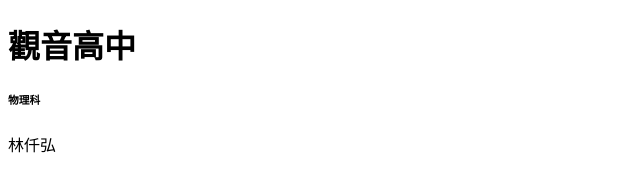
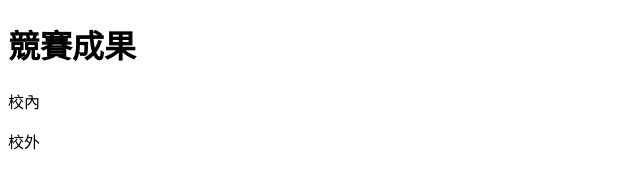
Before and after one commit to 30311Yu/Competition-results, a plain HTML site: page index.html in a window 1280 px wide. Shown: the whole page, without its empty margins (0-640 px from the left). Drawn offline with Linux system fonts and the light colour scheme.

Commit message:
Update index.html

```diff
--- a/index.html
+++ b/index.html
@@ -3,14 +3,21 @@
 
 <head>
 <meta charset="UTF-8">
-<title>Page Title</title>
+<title>競賽成果</title>
 <meta name ="description" content="homework test">
 </head>
 
 <body>
-<h1>觀音高中</h1>
-<h6>物理科</h6>
-<p>林仟弘</p>
+<h1>競賽成果</h1>
+<p>校內</p>
+
+
+
+
+<p>校外</p>
+
+
+
 </body>
 
 </html>
```
